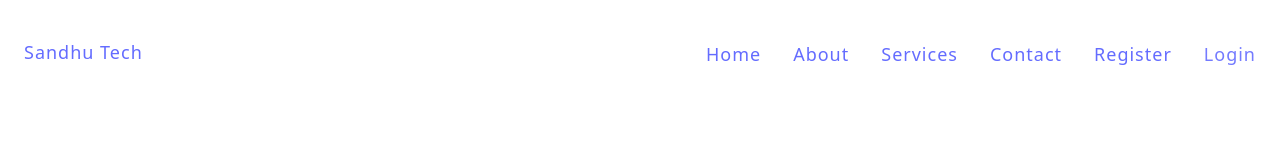
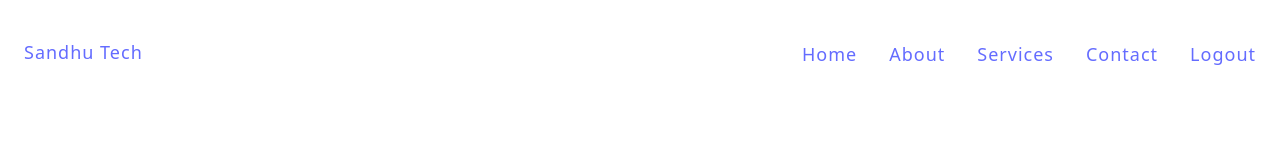
Before and after one commit to mamoonakhterdev/DevNicheStudio_Frontend, a React (Vite) app: page /login in a window 1280 px wide. Shown: the top 156 px of the page. Built offline with nearby package versions, Linux system fonts and the light colour scheme; sample sign-in values are in the browser's storage.

Commit message:
logout functionality

```diff
--- a/src/App.jsx
+++ b/src/App.jsx
@@ -8,6 +8,7 @@ import Contact from "./pages/Contact";
 import { Navbar } from "./components/Navbar";
 import Footer from "./components/Footer";
 import { PageNotFound } from "./pages/PageNotFound";
+import {Logout} from "./pages/Logout";
 const App = ()=>{
   const company_name = "Sandhu Tech";
   return (
@@ -21,6 +22,7 @@ const App = ()=>{
           <Route path="/service" element={<Service />} />
           <Route path="/login" element={<Login />} />
           <Route path="/register" element={<Register />} />
+          <Route path="/logout" element={<Logout />} />
           <Route path="*" element={<PageNotFound />} />
         </Routes>
         <Footer company_name={company_name} />
--- a/src/components/Navbar.jsx
+++ b/src/components/Navbar.jsx
@@ -1,7 +1,9 @@
 import { NavLink } from "react-router-dom";
-import './Navbar.css';
-
+import "./Navbar.css";
+import { useAuth } from "../store/auth";
+// eslint-disable-next-line react/prop-types
 export const Navbar = ({ company_name }) => {
+  const { isLoggedIn } = useAuth();
   return (
     <header>
       <div className="container">
@@ -10,12 +12,33 @@ export const Navbar = ({ company_name }) => {
         </div>
         <nav>
           <ul>
-                        <li><NavLink to="/">Home</NavLink></li>
-                        <li><NavLink to="/about">About</NavLink></li>
-                        <li><NavLink to="/service">Services</NavLink></li>
-                        <li><NavLink to="/contact">Contact</NavLink></li>
-                        <li><NavLink to="/register">Register</NavLink></li>
-                        <li><NavLink to="/login">Login</NavLink></li>
+            <li>
+              <NavLink to="/">Home</NavLink>
+            </li>
+            <li>
+              <NavLink to="/about">About</NavLink>
+            </li>
+            <li>
+              <NavLink to="/service">Services</NavLink>
+            </li>
+            <li>
+              <NavLink to="/contact">Contact</NavLink>
+            </li>
+
+            {isLoggedIn ? (
+              <li>
+                <NavLink to="/logout">Logout</NavLink>
+              </li>
+            ) : (
+              <>
+                <li>
+                  <NavLink to="/register">Register</NavLink>
+                </li>
+                <li>
+                  <NavLink to="/login">Login</NavLink>
+                </li>
+              </>
+            )}
           </ul>
         </nav>
       </div>
--- /dev/null
+++ b/src/pages/Logout.jsx
@@ -0,0 +1,11 @@
+import { useEffect } from "react"
+import { Navigate } from "react-router-dom";
+import { useAuth } from "../store/auth";
+export const Logout = () => {
+    const {LogoutUser} = useAuth();
+    useEffect(()=> {
+        LogoutUser();
+    }, [LogoutUser]);
+
+    return <Navigate to='/login' />
+}
--- a/src/store/auth.jsx
+++ b/src/store/auth.jsx
@@ -1,13 +1,25 @@
-import { createContext, useContext } from "react";
+import { createContext, useContext, useState } from "react";
 
 export const AuthContext = createContext();
 
 // eslint-disable-next-line react/prop-types
 export const AuthProvider = ({children}) => {
+
+    const [token, setToken] = useState(localStorage.getItem('token'));
+
     const storeTokenInLS = (serverToken) => {
         return localStorage.setItem('token', serverToken);
     }
-    return <AuthContext.Provider value={storeTokenInLS}>
+
+    let isLoggedIn = !!token;
+
+    //Tackling the logout functionality
+    const LogoutUser = () => {
+        setToken("");
+        return localStorage.removeItem('token');
+    };
+
+    return <AuthContext.Provider value={{storeTokenInLS, LogoutUser, isLoggedIn}}>
         {children}
     </AuthContext.Provider>
 }
```
Lines whose indentation alone changed are shown as unchanged.
